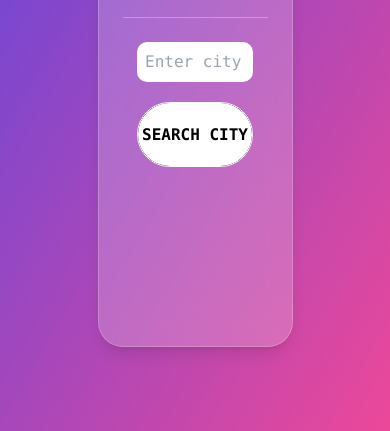
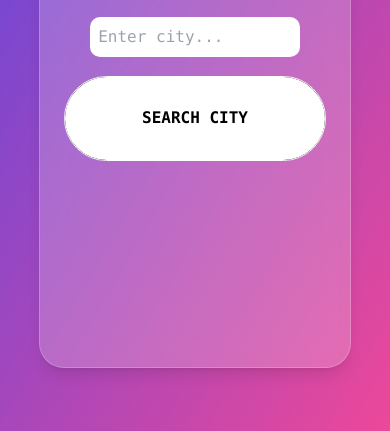
Before and after one commit to RoyGraves606/whether-app, a plain HTML site: page index.html in a window 390 px wide. Shown: the part 413-844 px from the top of the page. Drawn offline with nearby package versions, Linux system fonts and the light colour scheme.

Commit message:
index.html

```diff
--- a/index.html
+++ b/index.html
@@ -107,7 +107,7 @@
 </head>
 
 <body class="flex items-center justify-center bg-[linear-gradient(120deg,#4f46e5,#ec4899)] h-screen w-full font-mono">
-  <main class="w-1/2 h-[80%] rounded-[25px] bg-blr backdrop-blur-md shadow-lg border border-white/20 p-6 text-white">
+  <main class="w-[80%] h-[85%] flex-shrink-0 m-auto md:w-[50%] sm:w-[60%] ld:w-[40%] rounded-[25px] bg-blr  backdrop-blur-md shadow-lg border border-white/20 p-6 text-white">
     <div id="location-cont" class="text-center p-5">
       <span id="location" class="uppercase text-2xl font-semibold tracking-wider">Puducherry</span>
       <span id="date" class="block text-sm opacity-80 mt-1">29 Oct 2025</span>
@@ -132,18 +132,18 @@
       </span>
     </div>
 
-    <hr class="border-white/30 mb-6" />
+    <hr class="border-white/30 mb-5" />
 
     <div id="inputs" class="input relative flex flex-col justify-center items-center">
       <input
       id="city"
         type="text"
         placeholder="Enter city..."
-        class="w-[80%] rounded-[10px] p-2 outline-none text-black"
+        class="w-[80%] rounded-[10px] p-2 outline-none text-black mb-[-5%]"
       >
-      <button id="searchBtn" class="btn-53 w-[80%] mt-5">
+      <button id="searchBtn" class="btn-53 w-[100%] md:w-[80%] md:mt-10 sm:mt-10 ld:w-[100%] ld:mt-15 text-center h-[10vh] mt-8">
         <div class="original">SEARCH CITY</div>
-        <div class="letters">
+        <div class="letters text-center">
           <span>S</span>
           <span>U</span>
           <span>B</span>
```
